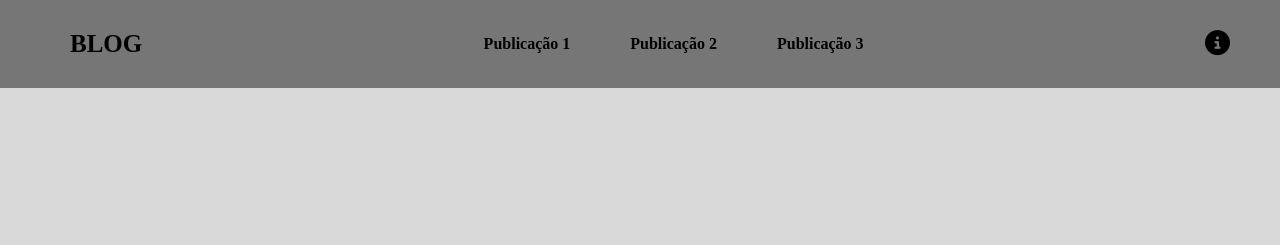
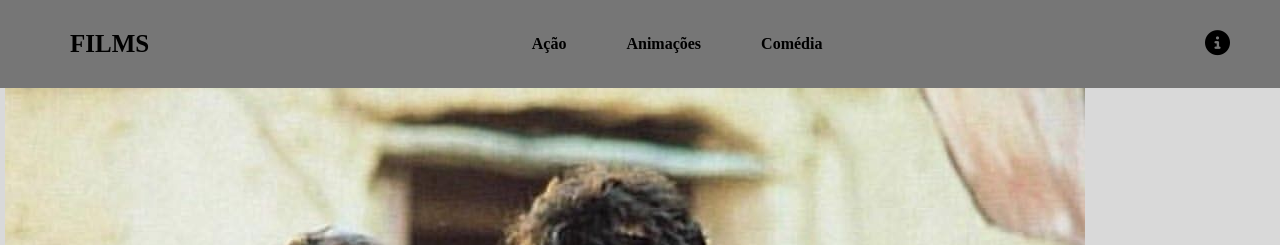
Before and after one commit to bieloening/djangoBlog, a Django app: page / in a window 1280 px wide; the page is wider, and only the part inside the window is pictured. Shown: the top 245 px of that part. Run offline with Django 4.2, Linux system fonts and the light colour scheme; data comes from the database, SQL or seed files in the repository; both versions use the stored data as it was after the commit; some libraries are stand-ins or nearby versions.

Commit message:
vinculação Back-Front

```diff
--- a/BLOG/admin.py
+++ b/BLOG/admin.py
@@ -1 +1,4 @@
 from django.contrib import admin
+from .models import Publicacoes
+
+admin.site.register(Publicacoes)
--- a/BLOG/models.py
+++ b/BLOG/models.py
@@ -1,3 +1,4 @@
+from tabnanny import verbose
 from tkinter import CASCADE
 from django.db import models
 from django.contrib.auth.models import User
@@ -6,5 +7,11 @@
     autor = models.ForeignKey(User, on_delete=models.CASCADE)
     titulo = models.CharField(max_length=255)
     imagem = models.ImageField()
-    descricao = models.CharField(max_length=255)
-    criado_em = models.DateField(auto_now_add=True)
+    descricao = models.TextField(max_length=255)
+    criado_em = models.DateField()
+
+    def __str__(self):
+        return self.titulo
+
+    class Meta:
+        verbose_name_plural='Publicações'
--- a/BLOG/templates/inicio.html
+++ b/BLOG/templates/inicio.html
@@ -15,42 +15,26 @@
   <body>
     <header>
       <nav>
-        <div><a href="#">BLOG</a></div>
+        <div><a href="#">FILMS</a></div>
         <ul>
-          <li><a href="#publicacao_1">Publicação 1</a></li>
-          <li><a href="#publicacao_2">Publicação 2</a></li>
-          <li><a href="#publicacao_3">Publicação 3</a></li>
+          <li><a href="#categoria_1">Ação</a></li>
+          <li><a href="#categoria_2">Animações</a></li>
+          <li><a href="#categoria_3">Comédia</a></li>
         </ul>
 
-          <div id="tela_cadastrar_publicacao">
-            <a href=""><i class="fa-solid fa-circle-info"></i></a>
-          </div>
-
+        <div id="tela_cadastrar_publicacao">
+          <a href=""><i class="fa-solid fa-circle-info"></i></a>
+        </div>
       </nav>
     </header>
 
-    <section id="publicacao_1">
-      <div id="paragrafo">
-        <p>
-          Lorem ipsum dolor sit amet consectetur adipisicing elit. Harum numquam
-          rerum natus perspiciatis unde debitis quas nisi distinctio repellat
-          accusantium culpa voluptatibus porro alias ad nesciunt, nam nostrum.
-          Nam, quas.
-        </p>
-      </div>
-
-      <div id="page">
-        <img id="imgBart" src="/img/Bart.png" alt="" />
-      </div>
-    </section>
-
-    <section id="publicacao_2">
-      <h1>Publicação 2</h1>
-    </section>
-
-    <section id="publicacao_3">
-      <h1>Publicação 3</h1>
-    </section>
+    {% for publicacao in publicacoes %}
+    <section id="categoria_1">
+      <h1>{{publicacao.titulo}}</h1>
+      <img id="image" src="{{publicacao.imagem.url}}" alt="">
+      <p>{{publicacao.descricao}}</p>
+      </section>
+    {% endfor %}
 
     <form action="coments" id="comentarios">
       <textarea name="" id="" cols="30" rows="10"></textarea>
--- a/BLOG/views.py
+++ b/BLOG/views.py
@@ -1,4 +1,6 @@
 from django.shortcuts import render
+from .models import Publicacoes
 
 def inicio(request):
-    return render(request, 'inicio.html')
+    publicacoes = Publicacoes.objects.all()
+    return render(request, 'inicio.html', {'publicacoes':publicacoes})
--- a/conf/urls.py
+++ b/conf/urls.py
@@ -15,9 +15,11 @@
 """
 from django.contrib import admin
 from django.urls import path, include
+from django.conf import settings
+from django.conf.urls.static import static
 
 urlpatterns = [
     path('admin/', admin.site.urls),
     path('', include('BLOG.urls')),
     # path('accounts/', include('accounts.urls'))
-]
+] + static(settings.MEDIA_URL, document_root=settings.MEDIA_ROOT)
```
Also changed, not shown: BLOG/migrations/0004_alter_publicacoes_criado_em_and_more.py (added), BLOG/migrations/0005_rename_publicacoes_publicacoe.py (added), BLOG/migrations/0006_rename_publicacoe_publicacoes_and_more.py (added), db.sqlite3, rambo.jpg (added).
